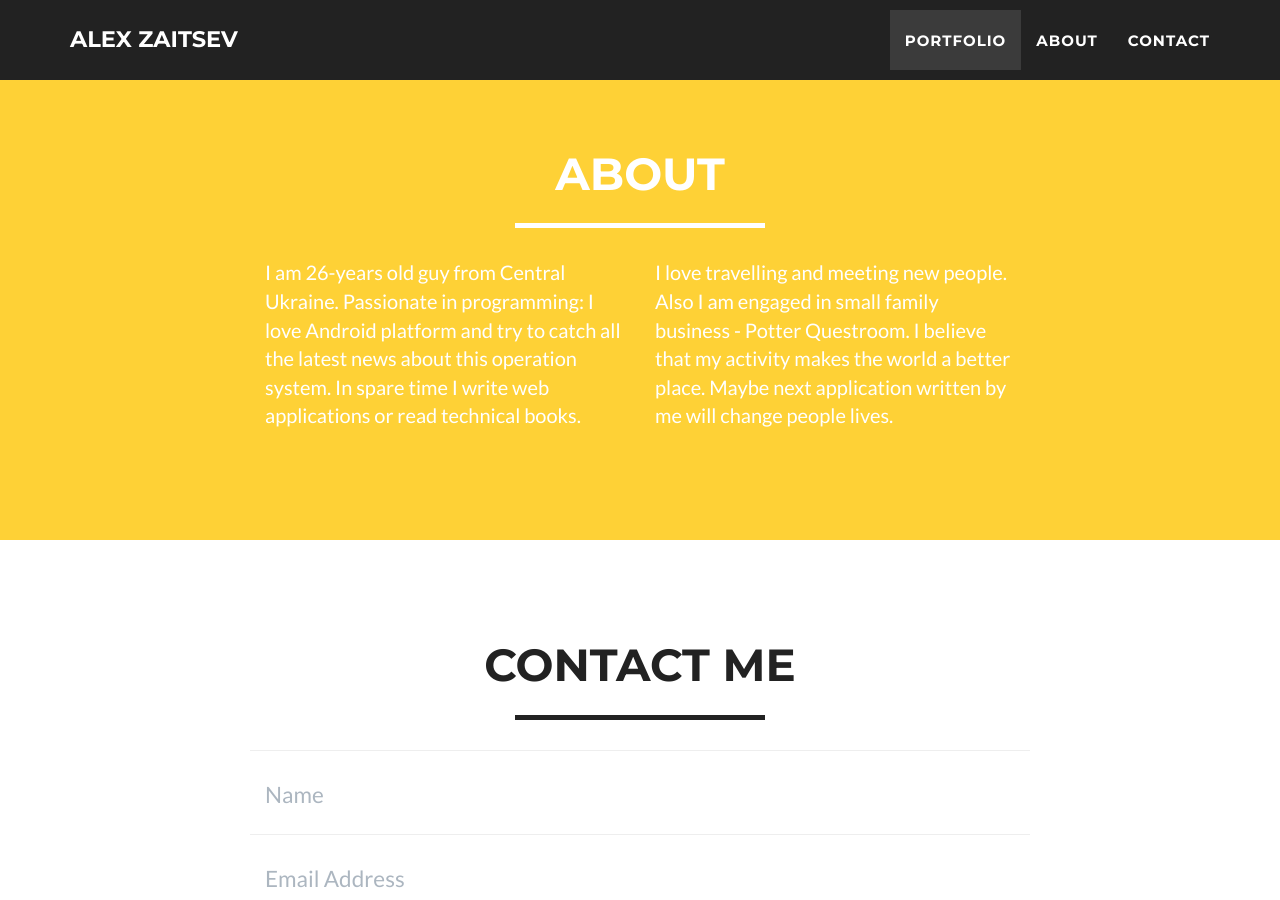
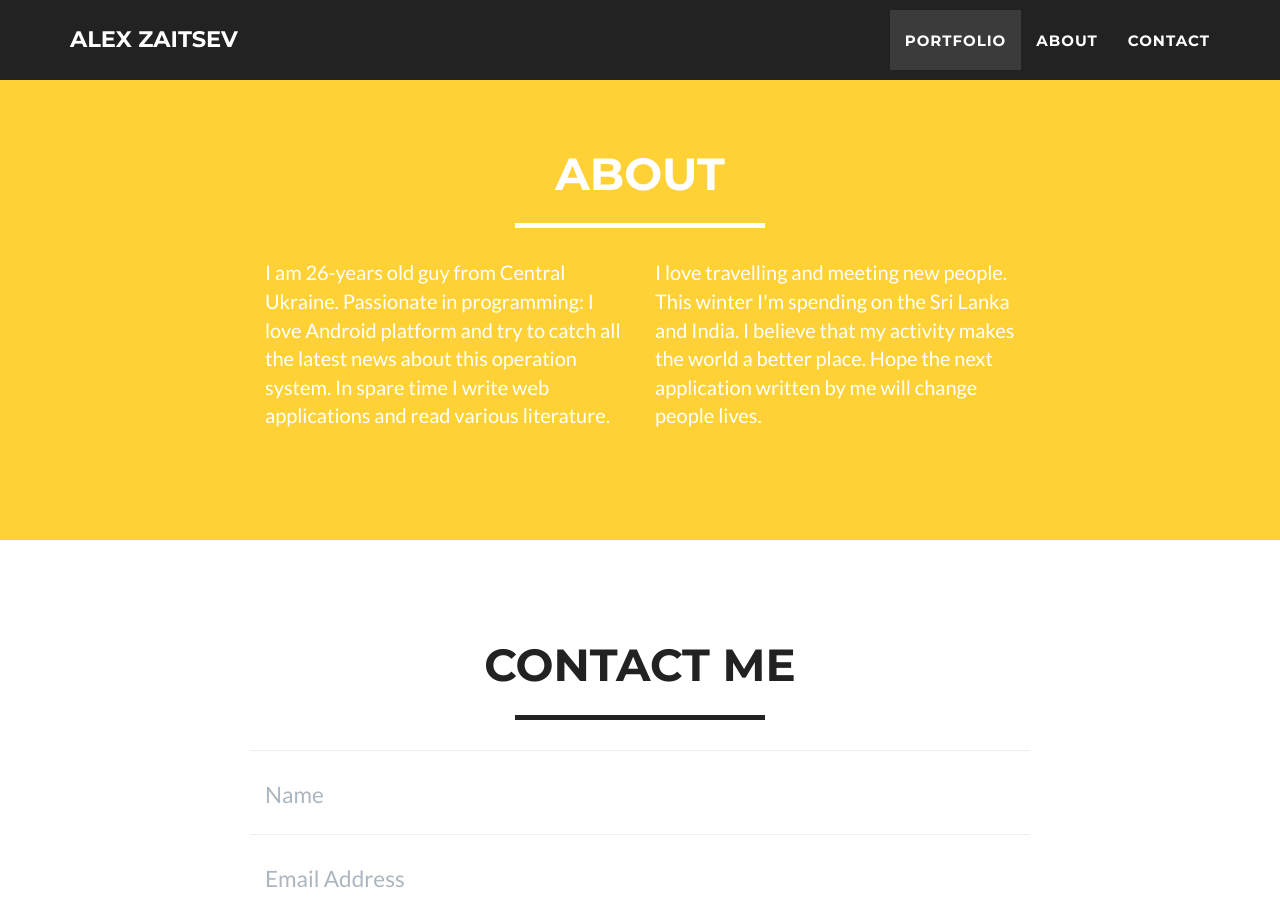
Before and after one commit to alexzaitsev/alexzaitsev.github.io, a Jekyll site: the page built from index.html, in a window 1280 px wide and 900 px high, scrolled down 1657 px. Built offline with Jekyll 4.4.1, drawn with Linux system fonts in a browser that asks for light colours.

Commit message:
Update about.html

```diff
--- a/_includes/about.html
+++ b/_includes/about.html
@@ -9,10 +9,10 @@
             </div>
             <div class="row">
                 <div class="col-lg-4 col-lg-offset-2">
-                    <p>I am <script>document.write(new Date().getFullYear() - 1991);</script>-years old guy from Central Ukraine. Passionate in programming: I love Android platform and try to catch all the latest news about this operation system. In spare time I write web applications or read technical books.</p>
+                    <p>I am <script>document.write(new Date().getFullYear() - 1991);</script>-years old guy from Central Ukraine. Passionate in programming: I love Android platform and try to catch all the latest news about this operation system. In spare time I write web applications and read various literature.</p>
                 </div>
                 <div class="col-lg-4">
-                    <p>I love travelling and meeting new people. Also I am engaged in small family business - Potter Questroom. I believe that my activity makes the world a better place. Maybe next application written by me will change people lives.</p>
+                    <p>I love travelling and meeting new people. This winter I'm spending on the Sri Lanka and India. I believe that my activity makes the world a better place. Hope the next application written by me will change people lives.</p>
                 </div>
             </div>
         </div>
```
